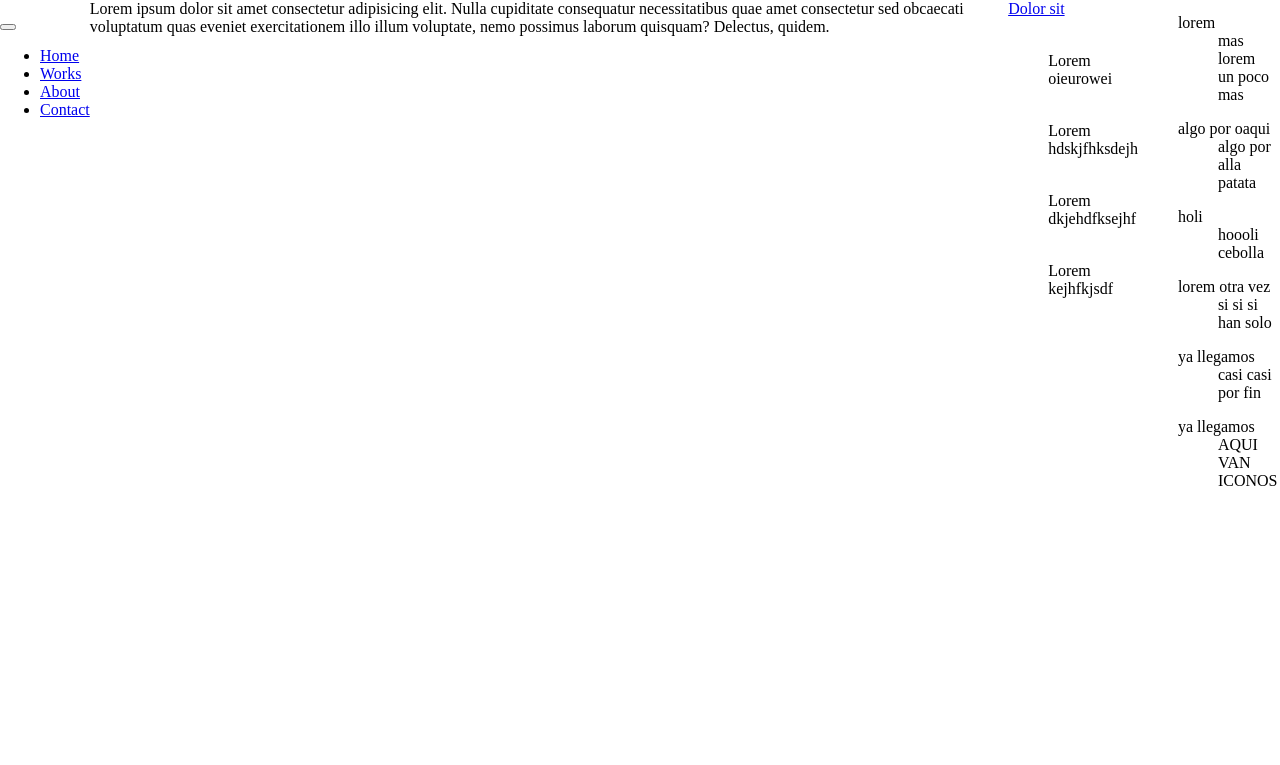
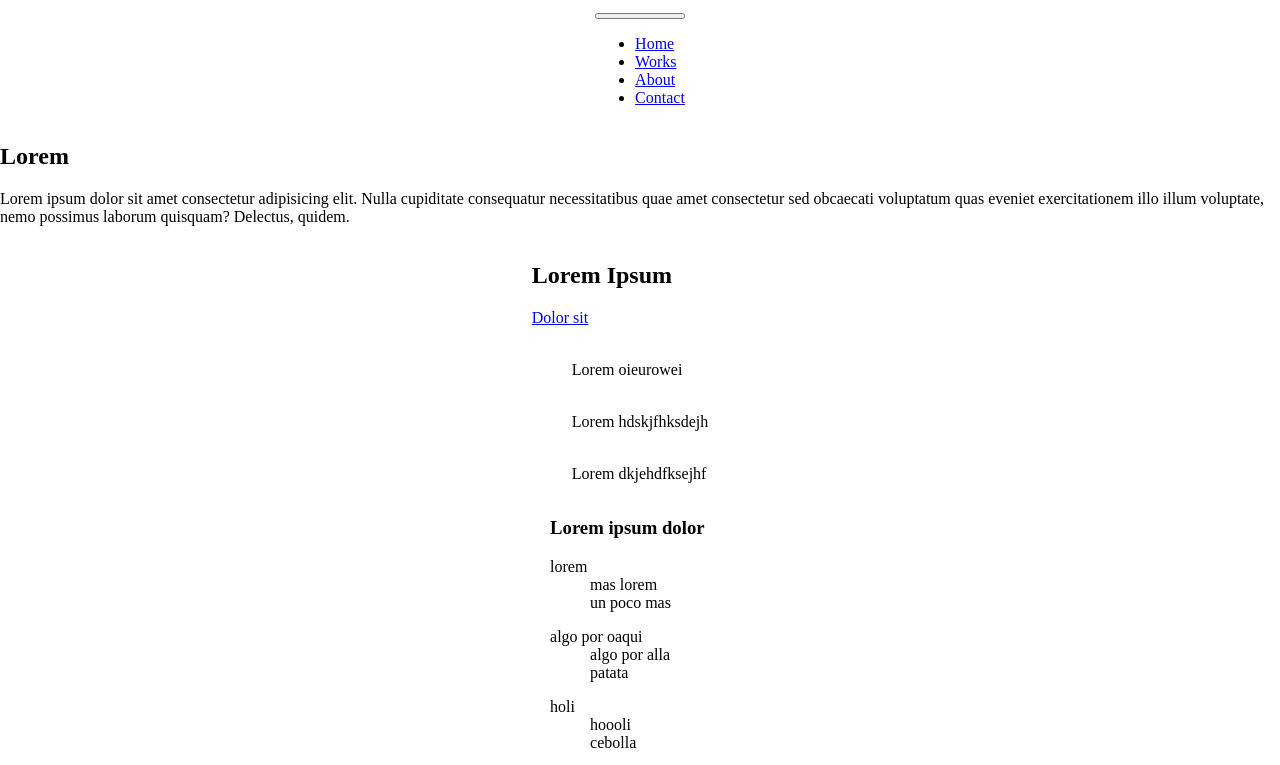
Before and after one commit to Wolfremiio/202205-W01CH05_Fran-Rodrigo, a website: page index.html in a window 1280 px wide. Shown: the part 67-832 px from the top of the page. Before the commit the page ends 800 px from the top, so only its background shows below. Drawn offline with nearby package versions, Linux system fonts and the light colour scheme; files that its build step writes are made by us from their sources.

Commit message:
Add css/BEM classes to index.html

```diff
--- a/index.html
+++ b/index.html
@@ -14,24 +14,32 @@
         <title>Home | Panic</title>
     </head>
     <body>
-        <header>
-            <h1>Panic</h1>
-            <button></button>
-            <nav>
-                <ul>
-                    <li><a href="#">Home</a></li>
-                    <li><a href="#">Works</a></li>
-                    <li><a href="#">About</a></li>
-                    <li><a href="#">Contact</a></li>
+        <header class="header">
+            <h1 class="header__title">Panic</h1>
+            <button class="header__menu--button"></button>
+            <nav class="menu">
+                <ul class="menu__list">
+                    <li class="menu__item">
+                        <a class="menu__link" href="#">Home</a>
+                    </li>
+                    <li class="menu__item">
+                        <a class="menu__link" href="#">Works</a>
+                    </li>
+                    <li class="menu__item">
+                        <a class="menu__link" href="#">About</a>
+                    </li>
+                    <li class="menu__item">
+                        <a class="menu__link" href="#">Contact</a>
+                    </li>
                 </ul>
             </nav>
         </header>
-        <section>
-            <div>
+        <section class="main-content">
+            <div class="main-content__media">
                 <!-- Aquí va la imagen y después video -->
             </div>
-            <h2>Lorem</h2>
-            <p>
+            <h2 class="main-content__title">Lorem</h2>
+            <p class="main-content__description">
                 Lorem ipsum dolor sit amet consectetur adipisicing elit. Nulla
                 cupiditate consequatur necessitatibus quae amet consectetur sed
                 obcaecati voluptatum quas eveniet exercitationem illo illum
@@ -40,57 +48,53 @@
         </section>
         <!--     Aquí va el separador    -->
 
-        <section>
-            <h2>Lorem Ipsum</h2>
-            <a href="#">Dolor sit</a>
-            <div>
-                <figure>
+        <section class="secondary-content">
+            <h2 class="secondary-content__title">Lorem Ipsum</h2>
+            <a class="secondary-content__link" href="#">Dolor sit</a>
+            <div class="secondary-content__pictures">
+                <figure class="secondary-content__picture">
                     <img src="" alt="" />
                     <figcaption>Lorem oieurowei</figcaption>
                 </figure>
-                <figure>
+                <figure class="secondary-content__picture">
                     <img src="" alt="" />
                     <figcaption>Lorem hdskjfhksdejh</figcaption>
                 </figure>
-                <figure>
+                <figure class="secondary-content__picture">
                     <img src="" alt="" />
                     <figcaption>Lorem dkjehdfksejhf</figcaption>
-                </figure>
-                <figure>
-                    <img src="" alt="" />
-                    <figcaption>Lorem kejhfkjsdf</figcaption>
                 </figure>
             </div>
         </section>
 
-        <footer>
-            <h3>Lorem ipsum dolor</h3>
-            <dl>
+        <footer class="footer">
+            <h3 class="footer__title">Lorem ipsum dolor</h3>
+            <dl class="footer__card">
                 <dt>lorem</dt>
                 <dd>mas lorem</dd>
                 <dd>un poco mas</dd>
             </dl>
-            <dl>
+            <dl class="footer__card">
                 <dt>algo por oaqui</dt>
                 <dd>algo por alla</dd>
                 <dd>patata</dd>
             </dl>
-            <dl>
+            <dl class="footer__card">
                 <dt>holi</dt>
                 <dd>hoooli</dd>
                 <dd>cebolla</dd>
             </dl>
-            <dl>
+            <dl class="footer__card">
                 <dt>lorem otra vez</dt>
                 <dd>si si si</dd>
                 <dd>han solo</dd>
             </dl>
-            <dl>
+            <dl class="footer__card">
                 <dt>ya llegamos</dt>
                 <dd>casi casi</dd>
                 <dd>por fin</dd>
             </dl>
-            <dl>
+            <dl class="footer__card-sns">
                 <dt>ya llegamos</dt>
                 <dd>AQUI VAN ICONOS</dd>
             </dl>
--- a/scss/style.scss
+++ b/scss/style.scss
@@ -9,4 +9,11 @@ body{
     margin: 0;
     padding: 0;
     display: flex;
+    flex-direction: column;
+    align-items: center;
 }
+.header{
+    display: grid;
+    grid-template-columns: 4;
+    grid-template-rows: 2;
+}
```
